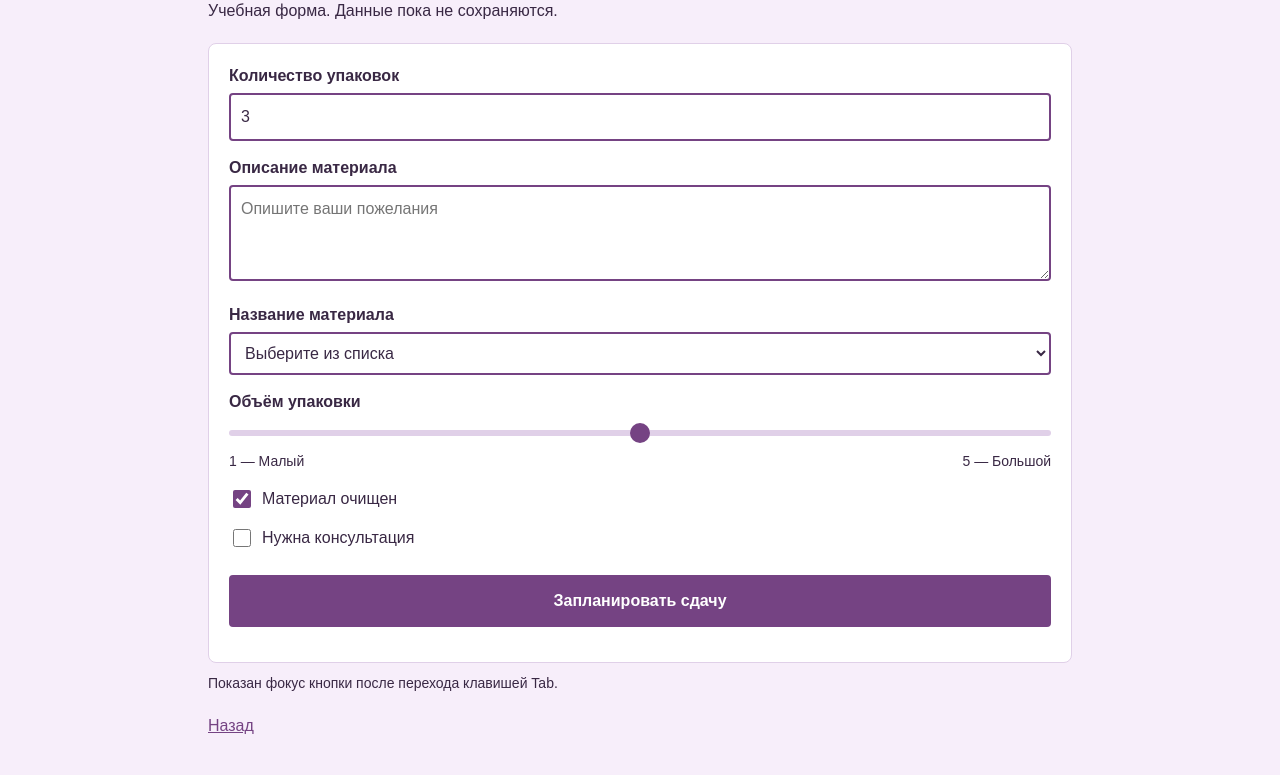
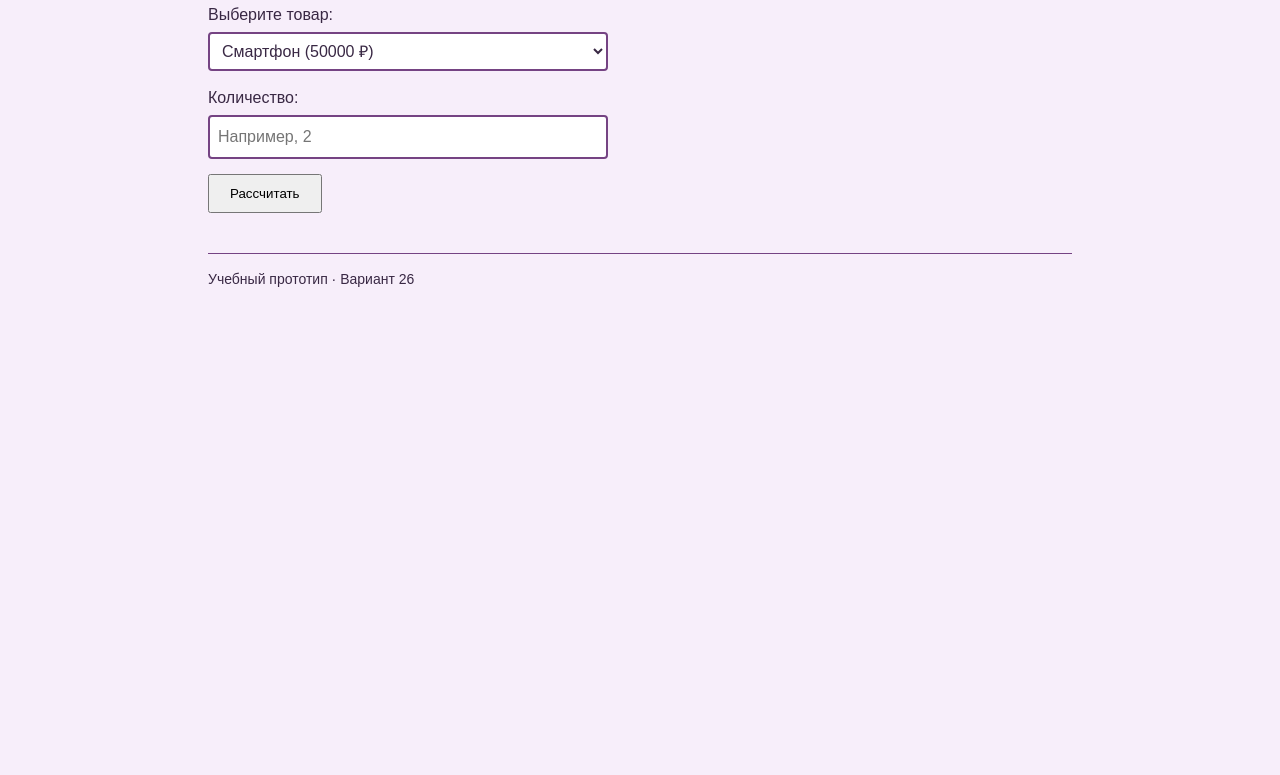
Before and after one commit to ouldextolleds478-bot/S7, a plain HTML site: page form.html in a window 1280 px wide. Shown: the part 183-958 px from the top of the page. After the commit the page ends 800 px from the top, so only its background shows below. Drawn offline with Linux system fonts and the light colour scheme.

Commit message:
Update form.html

```diff
--- a/form.html
+++ b/form.html
@@ -3,91 +3,54 @@
 <head>
   <meta charset="UTF-8">
   <meta name="viewport" content="width=device-width, initial-scale=1.0">
-  <title>Экопункт · V26 — План сдачи</title>
+  <title>Экопункт · Форма заказа</title>
   <link rel="stylesheet" href="style.css">
   <!-- Добавлено для PWA -->
   <link rel="manifest" href="manifest.webmanifest">
   <meta name="theme-color" content="#24547a">
 </head>
 <body>
+  <!-- Шапка с названием -->
   <header>
     <p>Экопункт · V26</p>
   </header>
 
   <main class="page">
+    <!-- Меню навигации (как на других страницах) -->
     <nav>
       <a href="index.html">Главная</a>
       <a href="catalog.html">Каталог</a>
     </nav>
 
-    <h1>План сдачи</h1>
-    <p>Учебная форма. Данные пока не сохраняются.</p>
+    <h2>Оформление заказа</h2>
 
-    <form class="request-form" action="form.html" method="get">
-      <div class="form-group">
-        <label for="packs">Количество упаковок</label>
-        <!-- В лекции для количества используется id="quantity", переименуем для точного соответствия -->
-        <input type="number" id="quantity" name="quantity" min="1" step="1" value="3" required>
-      </div>
-
-      <div class="form-group">
-        <label for="note">Описание материала</label>
-        <textarea id="note" name="note" rows="3" placeholder="Опишите ваши пожелания"></textarea>
-      </div>
-
-      <div class="form-group">
-        <label for="material">Название материала</label>
-        <!-- В лекции для списка используется id="item" -->
-        <select id="item" name="item" required>
-          <option value="">Выберите из списка</option>
-          <option value="plastic">Пластик</option>
-          <option value="glass">Стекло</option>
-          <option value="paper">Бумага</option>
+    <form id="order-form" style="margin-top: 20px;">
+      <div style="margin-bottom: 15px;">
+        <label for="product-select" style="display: block; margin-bottom: 5px;">Выберите товар:</label>
+        <select id="product-select" style="width: 100%; max-width: 400px; padding: 8px;">
+          <option value="50000" data-extra="0">Смартфон (50000 ₽)</option>
+          <option value="15000" data-extra="0">Наушники (15000 ₽)</option>
+          <option value="25000" data-extra="0">Умные часы (25000 ₽)</option>
         </select>
       </div>
 
-      <div class="form-group">
-        <label for="volume">Объём упаковки</label>
-        <input type="range" id="volume" name="volume" min="1" max="5" value="3">
-        <div class="range-labels">
-          <span>1 — Малый</span>
-          <span>5 — Большой</span>
-        </div>
+      <div style="margin-bottom: 15px;">
+        <label for="quantity-input" style="display: block; margin-bottom: 5px;">Количество:</label>
+        <input type="number" id="quantity-input" required placeholder="Например, 2" style="width: 100%; max-width: 400px; padding: 8px;">
       </div>
 
-      <div class="checkbox-group">
-        <input type="checkbox" id="clean" name="clean" checked>
-        <label for="clean">Материал очищен</label>
-      </div>
-
-      <div class="checkbox-group">
-        <input type="checkbox" id="consult" name="consult">
-        <label for="consult">Нужна консультация</label>
-      </div>
-
-      <button type="submit">Запланировать сдачу</button>
-
-      <!-- Шаг 1: Абзац для результата после кнопки -->
-      <p id="result" role="status" aria-live="polite"></p>
+      <button type="submit" style="padding: 10px 20px; cursor: pointer;">Рассчитать</button>
     </form>
 
-    <p class="hint-text">Показан фокус кнопки после перехода клавишей Tab.</p>
-    <p><a href="index.html">Назад</a></p>
+    <!-- Блоки для вывода результата и ошибок -->
+    <div id="result-box" style="font-weight: bold; margin-top: 20px; font-size: 1.2em; color: darkgreen;"></div>
+    <div id="error-box" style="font-weight: bold; margin-top: 20px; font-size: 1.2em; color: red;"></div>
 
     <footer>
       <p>Учебный прототип · Вариант 26</p>
     </footer>
   </main>
 
-  <!-- Шаг 2: Подключение скрипта -->
-  <script src="form.js" defer></script>
-  <!-- Регистрация Service Worker -->
-  <script>
-    if ("serviceWorker" in navigator) {
-      navigator.serviceWorker.register("./sw.js").catch((error) => {
-        console.error("Не удалось зарегистрировать service worker:", error);
-      });
-    }
-  </script>
+  <script src="form.js"></script>
 </body>
 </html>
```
